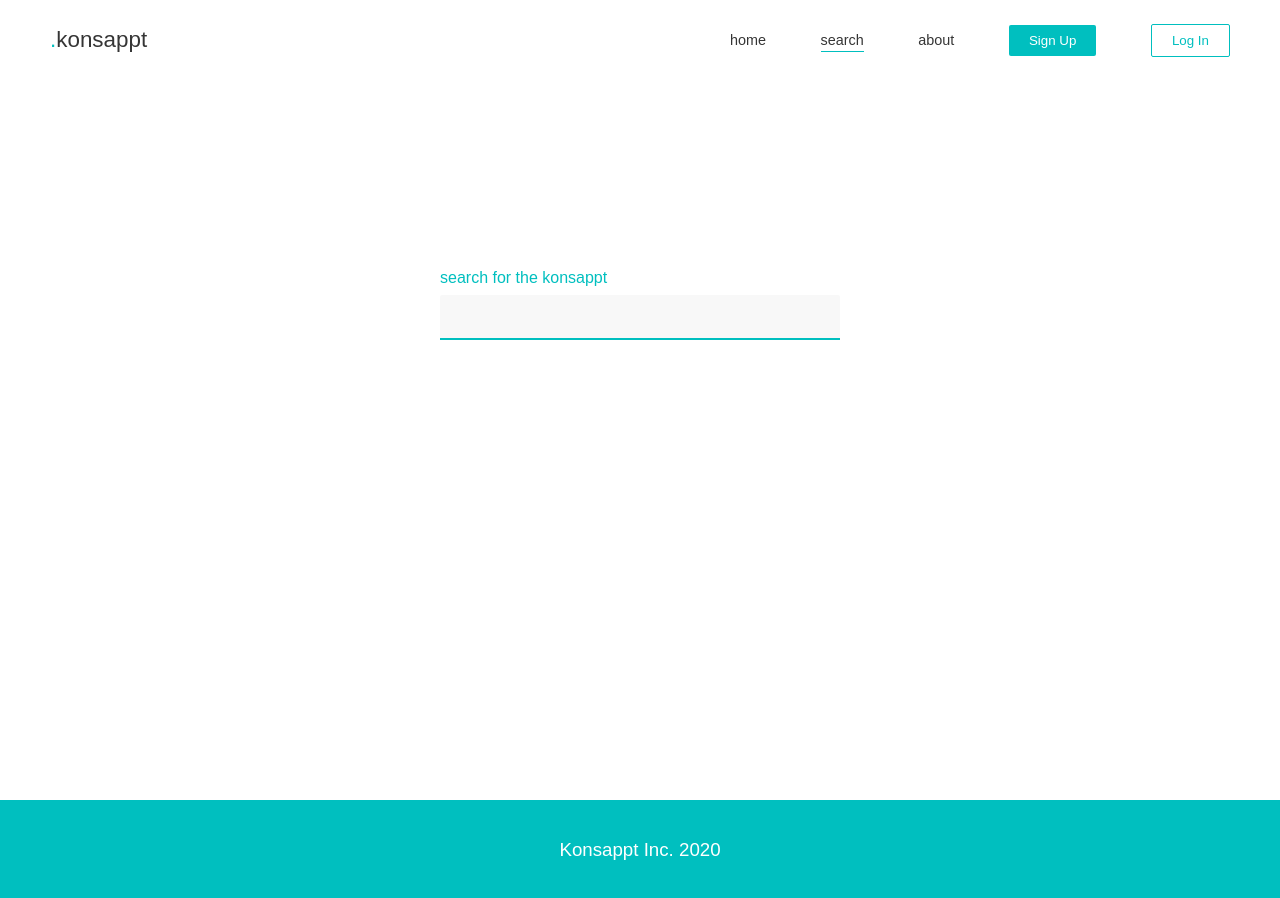
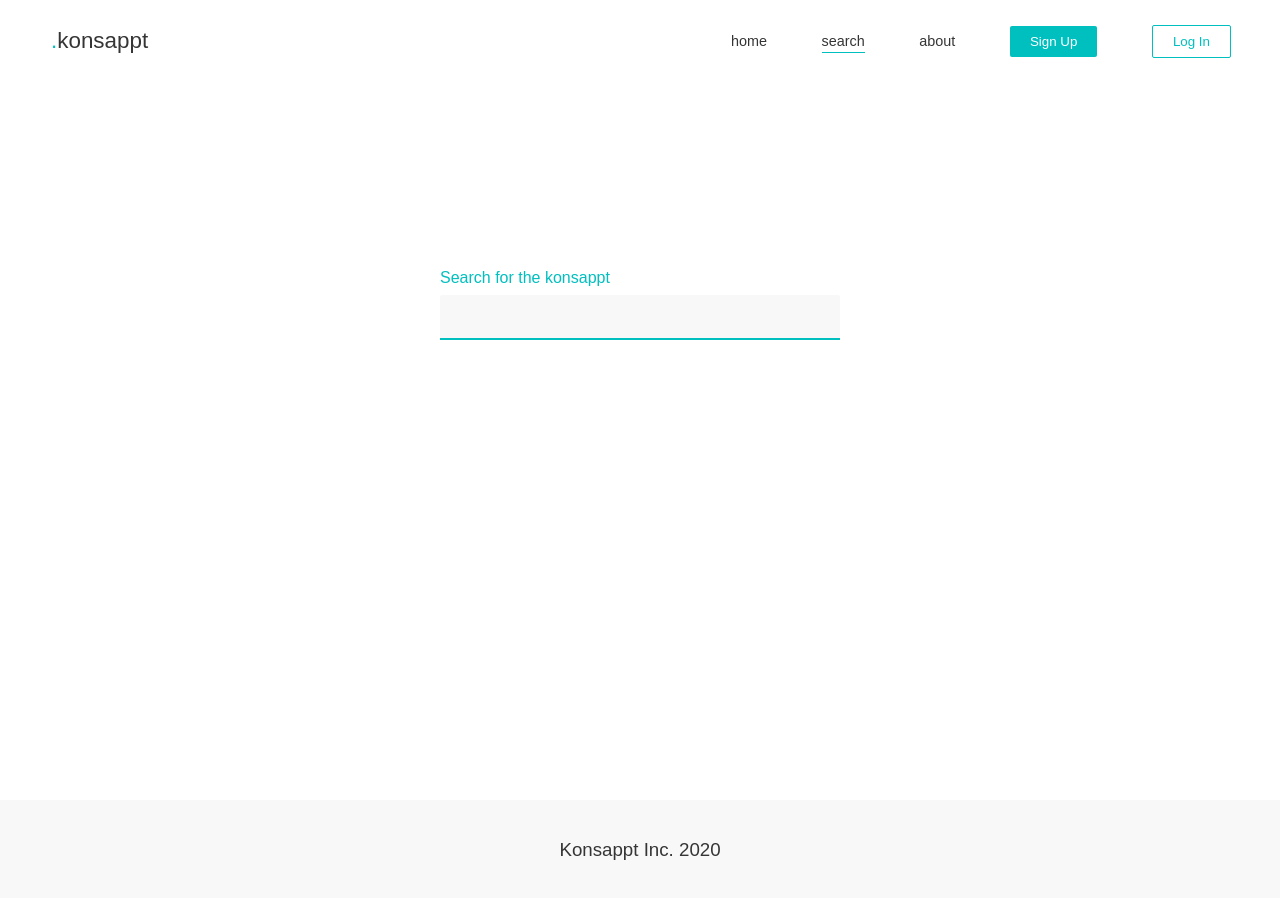
Before and after one commit to omerdemirkan/visual-dictonary-client, a React (Create React App) app: page /search in a window 1280 px wide. Built offline with nearby package versions, Linux system fonts and the light colour scheme; a web font is replaced by a local one.

Commit message:
add favicon

```diff
--- a/src/App.css
+++ b/src/App.css
@@ -11,6 +11,7 @@
 button {
   cursor: pointer;
   font-family: 'Muli', sans-serif;
+  font-weight: 500;
 }
 
 a {
--- a/src/components/Footer/Footer.js
+++ b/src/components/Footer/Footer.js
@@ -2,7 +2,7 @@ import React from 'react';
 import classes from './Footer.module.css';
 
 export default function Footer() {
-    return <div className={'accented-section ' + classes.Footer}>
+    return <div className={classes.Footer}>
         <h3>Konsappt Inc. {new Date().getFullYear()}</h3>
     </div>
 }
--- a/src/components/Footer/Footer.module.css
+++ b/src/components/Footer/Footer.module.css
@@ -7,6 +7,7 @@
     display: flex;
     justify-content: center;
     align-items: center;
+    background-color: rgb(248, 248, 248);
 }
 
 .Footer h3 {
--- a/src/components/Header/Header.js
+++ b/src/components/Header/Header.js
@@ -23,7 +23,7 @@ export default function Header() {
         }
     }, [])
 
-    return <div className={classes.Header} style={minimizeHeader ? {height: '60px', backgroundColor: 'rgb(248, 248, 248)'} : null}>
+    return <div className={classes.Header} style={minimizeHeader ? {height: '60px', backgroundColor: 'rgb(248, 248, 248)', borderColor: 'rgb(220, 243, 243)'} : null}>
         <span className={classes.Logo}>
             <NavLink to='/'>
                 <span className='accented-text'>.</span>konsappt
--- a/src/components/Header/Header.module.css
+++ b/src/components/Header/Header.module.css
@@ -10,7 +10,9 @@
     left: 0;
     top: 0;
 
-    transition: height 0.2s ease, background-color 0.2s ease;
+    border: 1px solid white;
+
+    transition: height 0.2s ease, background-color 0.2s ease, border-width 0.2s ease;
 }
 
 .Logo {
--- a/src/pages/Search/Search.js
+++ b/src/pages/Search/Search.js
@@ -14,17 +14,15 @@ import searchVideoAsync from '../../store/actions/searchVideoAsync';
 
 function Search(props) {
 
-    let resultSection = null;
-
     return <>
         <div className={classes.SearchSection} style={props.submitButtonClicked ? {height: '30vh', transition: 'height 0.3s ease'} : null}>
             <div className={classes.SearchBox}>
                 <TextInput
-                label='search for the konsappt'
+                label='Search for the konsappt'
                 variant='filled'
                 value={props.text}
                 onChange={props.onUpdateText}
-                onSubmit={() => props.onSearchVideo(props.text)}
+                onSubmit={() => {props.onSearchVideo(props.text); window.scrollTo(0, 0);}}
                 disableSubmit={props.text.length < 3}
                 />
 
--- a/src/pages/Search/Search.module.css
+++ b/src/pages/Search/Search.module.css
@@ -7,7 +7,7 @@
 }
 
 .SearchBox {
-    width: 100%;
+    width: 90%;
     max-width: 400px;
 }
 
```
Also changed, not shown: 1 other file (tests, documents, lock files or other folders).
